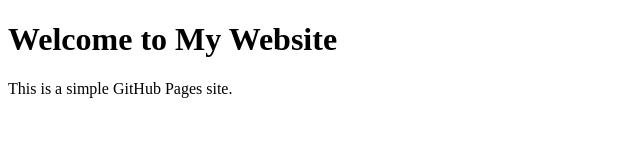
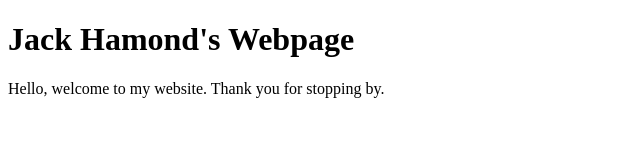
Before and after one commit to jackhamondjmj/jackhamond.github.io, a plain HTML site: page index.html in a window 1280 px wide. Shown: the whole page, without its empty margins (0-640 px from the left). Drawn offline with Linux system fonts and the light colour scheme.

Commit message:
Update index.html

```diff
--- a/index.html
+++ b/index.html
@@ -1,10 +1,10 @@
 <!DOCTYPE html>
 <html>
 <head>
-    <title>My GitHub Page</title>
+    <title>Jack's Webpage</title>
 </head>
 <body>
-    <h1>Welcome to My Website</h1>
-    <p>This is a simple GitHub Pages site.</p>
+    <h1>Jack Hamond's Webpage</h1>
+    <p>Hello, welcome to my website. Thank you for stopping by.</p>
 </body>
 </html>
```
